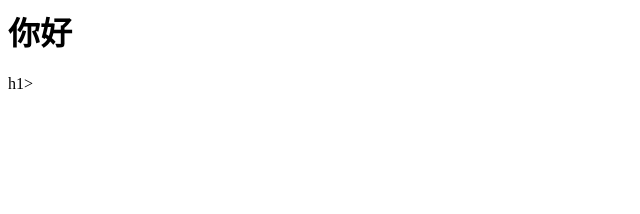
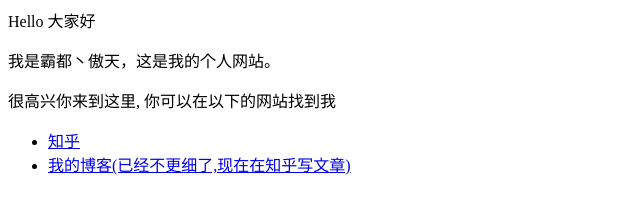
Before and after one commit to guoliupeng1/guoliupeng1.github.io, a plain HTML site: page index.html in a window 1280 px wide. Shown: the whole page, without its empty margins (0-640 px from the left). Drawn offline with Linux system fonts and the light colour scheme.

Commit message:
Update index.html

```diff
--- a/index.html
+++ b/index.html
@@ -1 +1,8 @@
-<h1>你好</h1>h1>
+<p>Hello 大家好</p>
+<p>我是霸都丶傲天，这是我的个人网站。 </p>
+<p>很高兴你来到这里, 你可以在以下的网站找到我</p>
+
+<ul>
+  <li> <a href="https://www.zhihu.com/people/AJLoveChina">知乎</a> </li>
+  <li> <a href="http://hejie.nigeerhuo.com">我的博客(已经不更细了,现在在知乎写文章)</a> </li>
+</ul>
```
